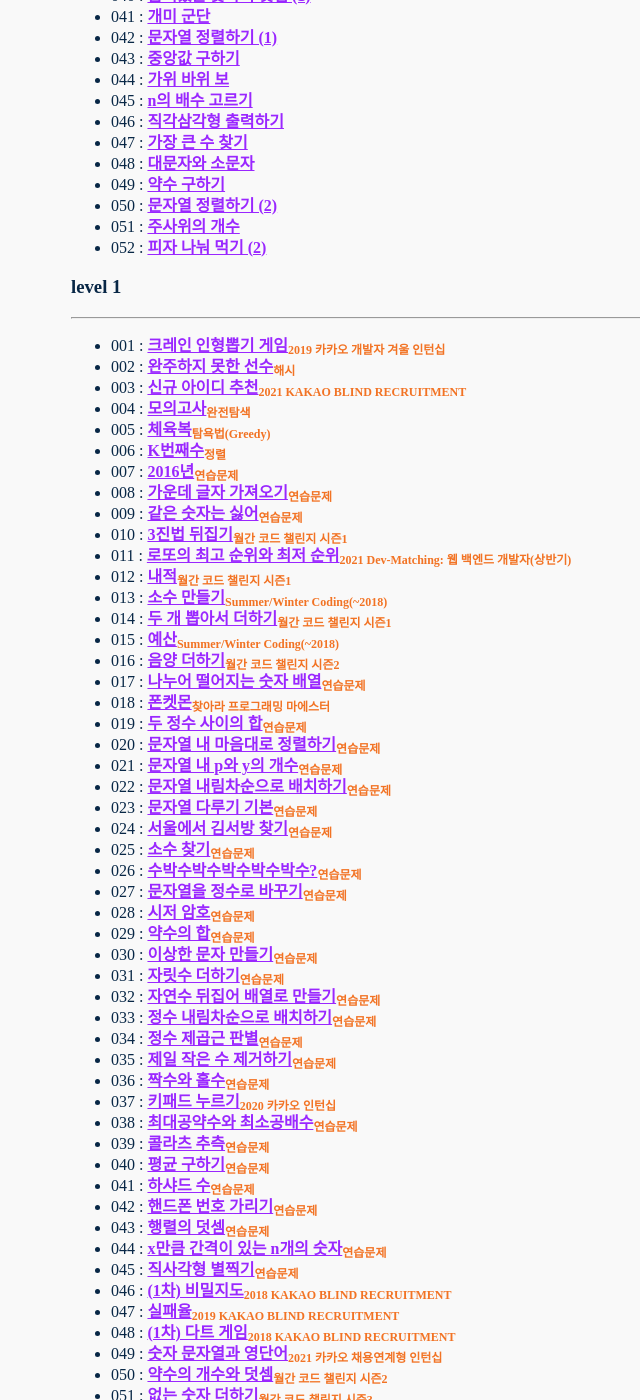
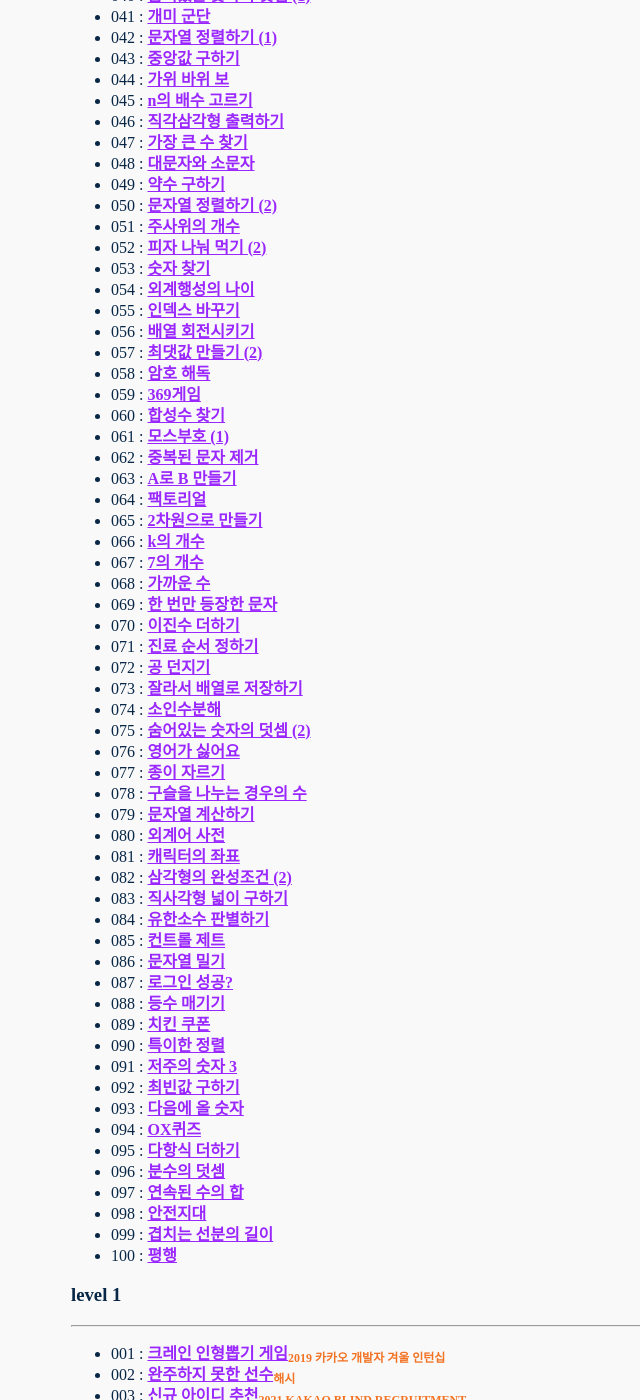
Before and after one commit to nimkoes/portfolio, a Jekyll site: the page built from _posts/2021-04-30-Programmers-Algorithm-Problem.md, in a window 1280 px wide and 1400 px high, scrolled down 4326 px. Shown: the whole window, without its empty margins (169-809 px from the left). Built offline with Jekyll 4.4.1, drawn with Linux system fonts in a browser that asks for light colours.

Commit message:
programmers level 0 풀이 링크 추가

```diff
--- a/_posts/2021-04-30-Programmers-Algorithm-Problem.md
+++ b/_posts/2021-04-30-Programmers-Algorithm-Problem.md
@@ -115,6 +115,54 @@ author: "nimkoes"
 - 050 : [**<u>문자열 정렬하기 (2)</u>**][link_level_0_050]
 - 051 : [**<u>주사위의 개수</u>**][link_level_0_051]
 - 052 : [**<u>피자 나눠 먹기 (2)</u>**][link_level_0_052]
+- 053 : [**<u>숫자 찾기</u>**][link_level_0_053]
+- 054 : [**<u>외계행성의 나이</u>**][link_level_0_054]
+- 055 : [**<u>인덱스 바꾸기</u>**][link_level_0_055]
+- 056 : [**<u>배열 회전시키기</u>**][link_level_0_056]
+- 057 : [**<u>최댓값 만들기 (2)</u>**][link_level_0_057]
+- 058 : [**<u>암호 해독</u>**][link_level_0_058]
+- 059 : [**<u>369게임</u>**][link_level_0_059]
+- 060 : [**<u>합성수 찾기</u>**][link_level_0_060]
+- 061 : [**<u>모스부호 (1)</u>**][link_level_0_061]
+- 062 : [**<u>중복된 문자 제거</u>**][link_level_0_062]
+- 063 : [**<u>A로 B 만들기</u>**][link_level_0_063]
+- 064 : [**<u>팩토리얼</u>**][link_level_0_064]
+- 065 : [**<u>2차원으로 만들기</u>**][link_level_0_065]
+- 066 : [**<u>k의 개수</u>**][link_level_0_066]
+- 067 : [**<u>7의 개수</u>**][link_level_0_067]
+- 068 : [**<u>가까운 수</u>**][link_level_0_068]
+- 069 : [**<u>한 번만 등장한 문자</u>**][link_level_0_069]
+- 070 : [**<u>이진수 더하기</u>**][link_level_0_070]
+- 071 : [**<u>진료 순서 정하기</u>**][link_level_0_071]
+- 072 : [**<u>공 던지기</u>**][link_level_0_072]
+- 073 : [**<u>잘라서 배열로 저장하기</u>**][link_level_0_073]
+- 074 : [**<u>소인수분해</u>**][link_level_0_074]
+- 075 : [**<u>숨어있는 숫자의 덧셈 (2)</u>**][link_level_0_075]
+- 076 : [**<u>영어가 싫어요</u>**][link_level_0_076]
+- 077 : [**<u>종이 자르기</u>**][link_level_0_077]
+- 078 : [**<u>구슬을 나누는 경우의 수</u>**][link_level_0_078]
+- 079 : [**<u>문자열 계산하기</u>**][link_level_0_079]
+- 080 : [**<u>외계어 사전</u>**][link_level_0_080]
+- 081 : [**<u>캐릭터의 좌표</u>**][link_level_0_081]
+- 082 : [**<u>삼각형의 완성조건 (2)</u>**][link_level_0_082]
+- 083 : [**<u>직사각형 넓이 구하기</u>**][link_level_0_083]
+- 084 : [**<u>유한소수 판별하기</u>**][link_level_0_084]
+- 085 : [**<u>컨트롤 제트</u>**][link_level_0_085]
+- 086 : [**<u>문자열 밀기</u>**][link_level_0_086]
+- 087 : [**<u>로그인 성공?</u>**][link_level_0_087]
+- 088 : [**<u>등수 매기기</u>**][link_level_0_088]
+- 089 : [**<u>치킨 쿠폰</u>**][link_level_0_089]
+- 090 : [**<u>특이한 정렬</u>**][link_level_0_090]
+- 091 : [**<u>저주의 숫자 3</u>**][link_level_0_091]
+- 092 : [**<u>최빈값 구하기</u>**][link_level_0_092]
+- 093 : [**<u>다음에 올 숫자</u>**][link_level_0_093]
+- 094 : [**<u>OX퀴즈</u>**][link_level_0_094]
+- 095 : [**<u>다항식 더하기</u>**][link_level_0_095]
+- 096 : [**<u>분수의 덧셈</u>**][link_level_0_096]
+- 097 : [**<u>연속된 수의 합</u>**][link_level_0_097]
+- 098 : [**<u>안전지대</u>**][link_level_0_098]
+- 099 : [**<u>겹치는 선분의 길이</u>**][link_level_0_099]
+- 100 : [**<u>평행</u>**][link_level_0_100]
 
 
 
```
